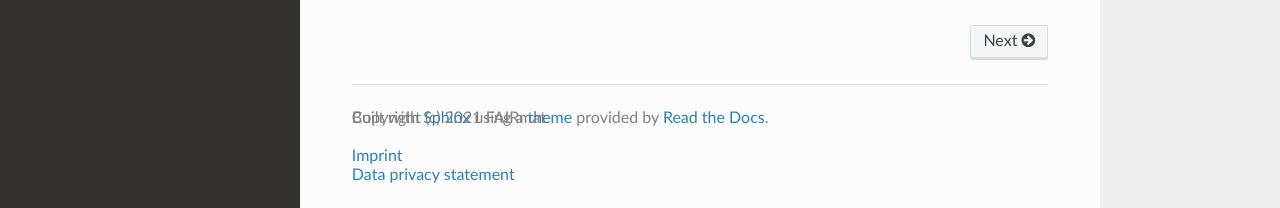
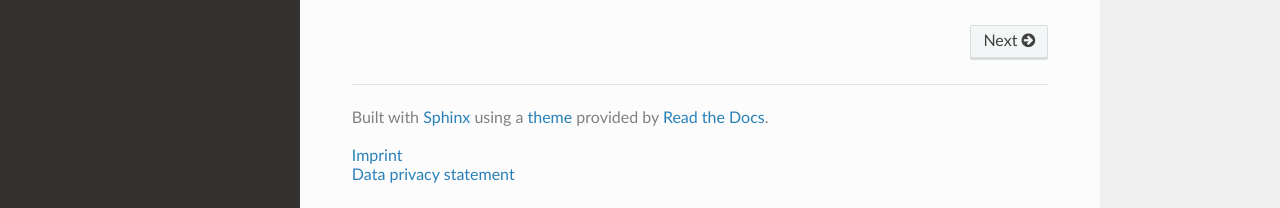
Before and after one commit to FAU-LAP/NOMAD-CAMELS, a Sphinx documentation site: the page built from docs/source/index.rst, in a window 1280 px wide and 1400 px high, scrolled down 645 px. Shown: the part 1189-1397 px from the top of the window. Built offline with Sphinx 7.4.7 and the Read the Docs theme 2.0.0, drawn with Linux system fonts in a browser that asks for light colours; pages that are not in the unit, such as notebooks, are missing from menus.

Commit message:
Update custom.css

```diff
--- a/docs/source/_static/css/custom.css
+++ b/docs/source/_static/css/custom.css
@@ -1,15 +1 @@
 .wy-side-nav-search{background-color: #000000}
-/* replace the copyright to eliminate the copyright symbol enforced by
-   the ReadTheDocs theme but eschewed by our legal team */
-div[role=contentinfo] {
-	visibility: hidden;
-	position: relative;
-}
-
-div[role=contentinfo]:after {
-	visibility: visible;
-	position: absolute;
-	top: 0;
-	left: 0;
-	content: "Copyright (c) 2021 FAIRmat";
-}
```
